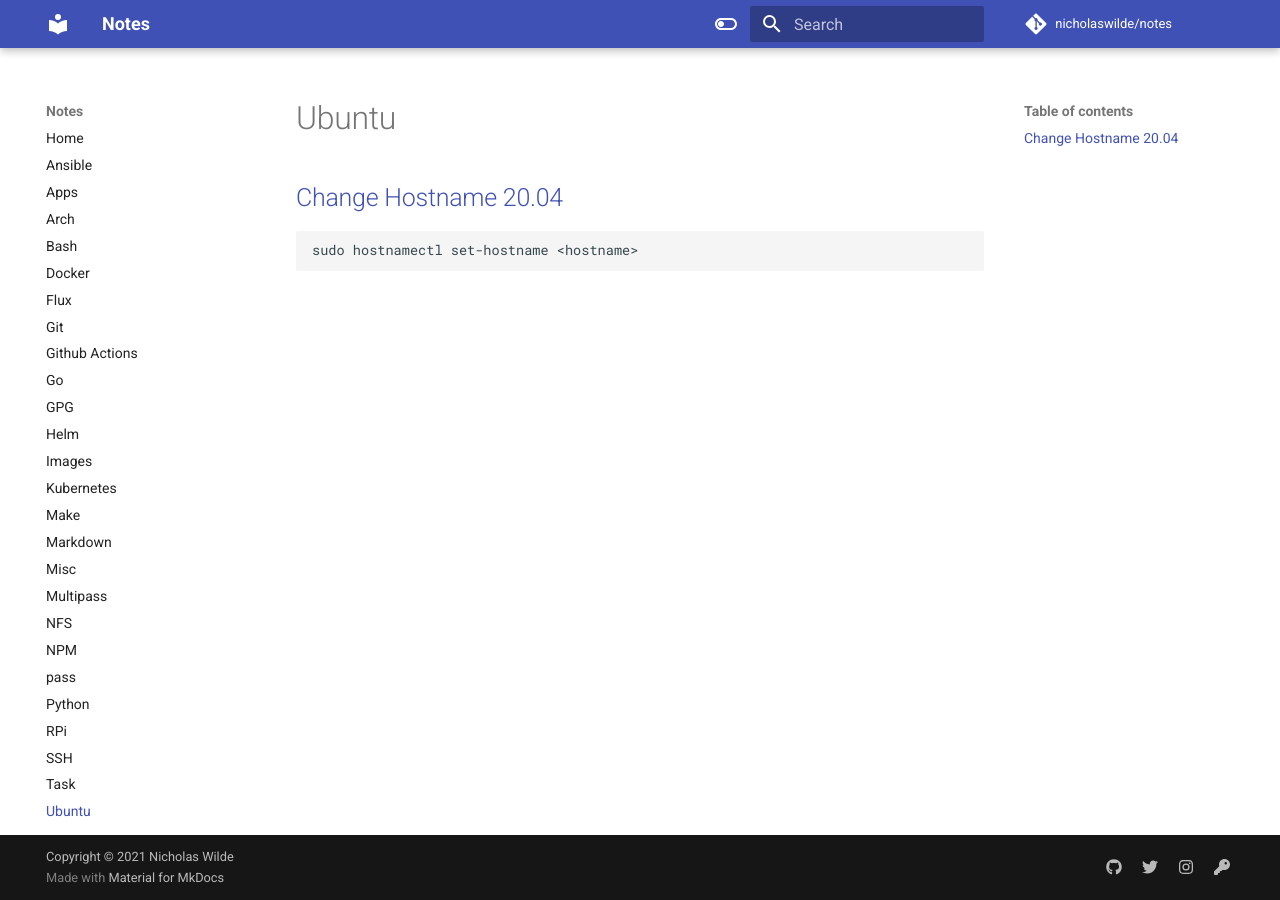
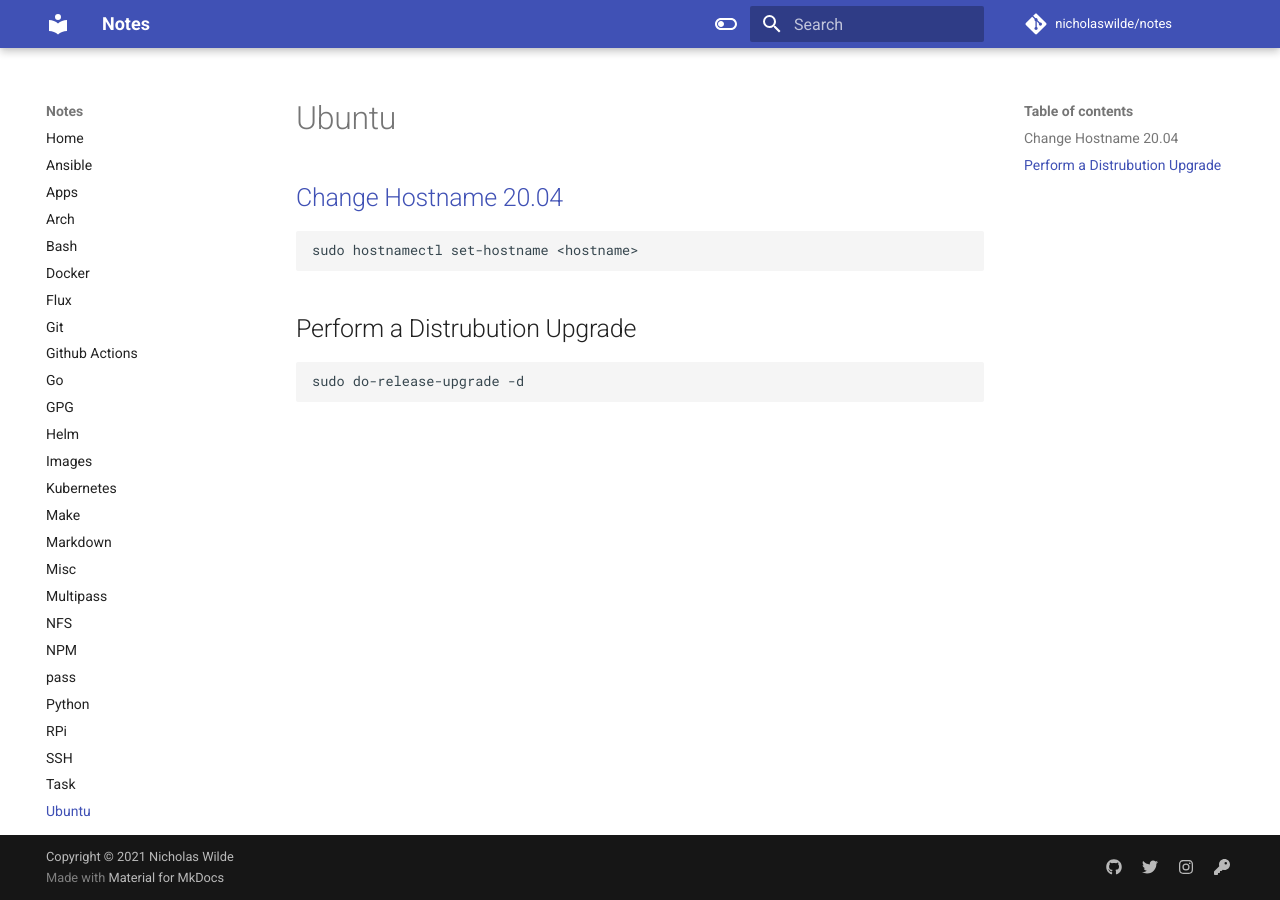
Before and after one commit to nicholaswilde/notes, an MkDocs documentation site: the page built from docs/ubuntu.md, in a window 1280 px wide. Built offline with MkDocs 1.6.1 and Material for MkDocs 9.7.7, drawn with Linux system fonts in a browser that asks for light colours; comment, search, counter and statistics services are not loaded.

Commit message:
Added dist upgrade
Signed-off-by: Nicholas Wilde <ncwilde43@gmail.com>

````diff
--- a/docs/ubuntu.md
+++ b/docs/ubuntu.md
@@ -5,3 +5,9 @@
 ```shell
 sudo hostnamectl set-hostname <hostname>
 ```
+
+## Perform a Distrubution Upgrade
+
+```shell
+sudo do-release-upgrade -d
+```
````
